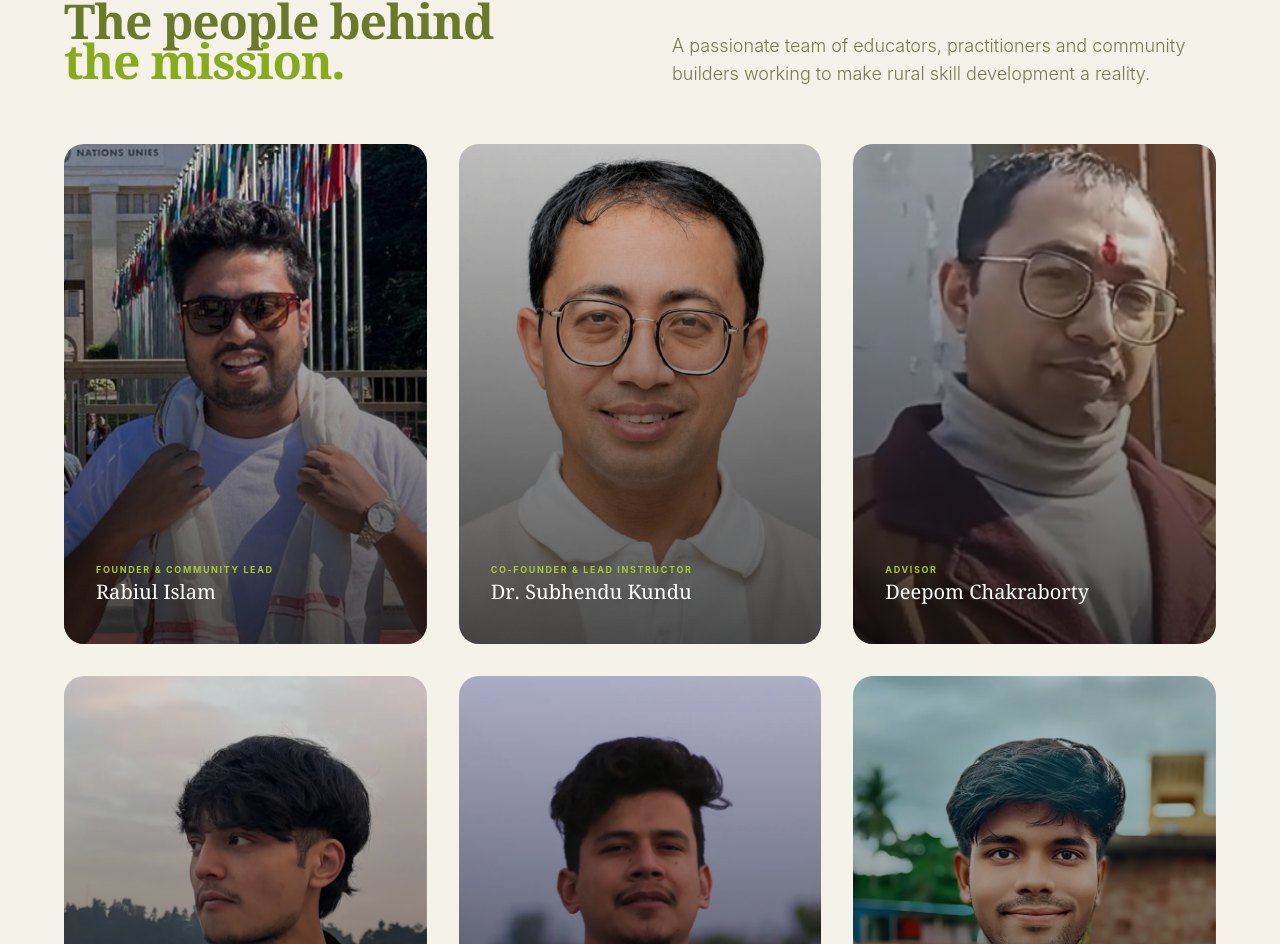
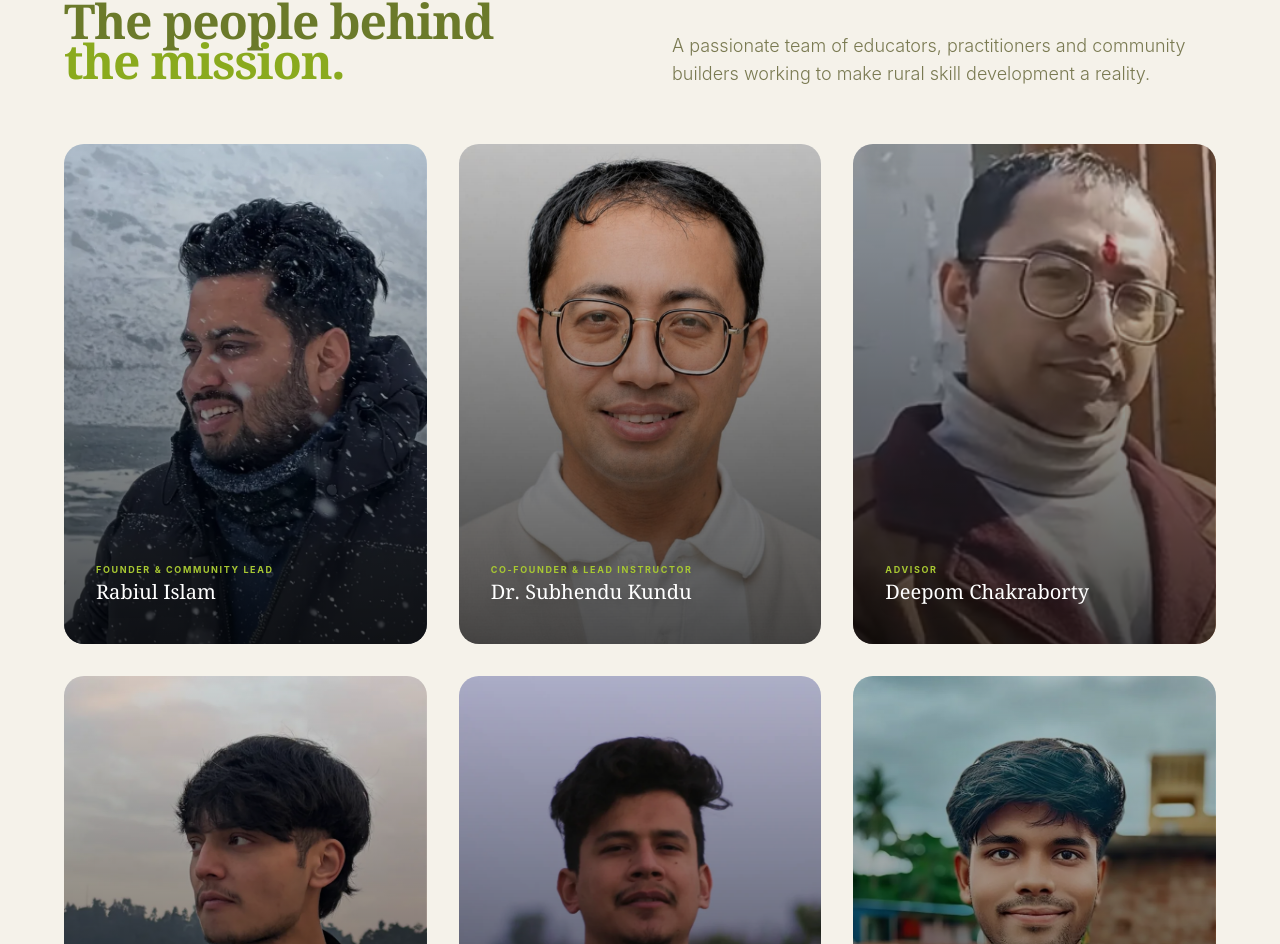
Before and after one commit to Raysin007/rysf, a React (Vite) app: page / in a window 1280 px wide. Shown: the part 3216-4160 px from the top of the page. Built offline with nearby package versions, Linux system fonts and the light colour scheme; a web font is replaced by a local one.

Commit message:
refactor: Changed Image for Rabiul Islam

```diff
--- a/src/components/TeamSection.tsx
+++ b/src/components/TeamSection.tsx
@@ -27,7 +27,7 @@ const members: TeamMember[] = [
     roleKey: "team.members.rabiul.role",
     descKey: "team.members.rabiul.desc",
     bioKey: "team.members.rabiul.bio",
-    image: "/rabi.jpg",
+    image: "/rabi.webp",
     initials: "RI",
     location: "Plassey, Nadia",
     joinYear: "2024",
```
